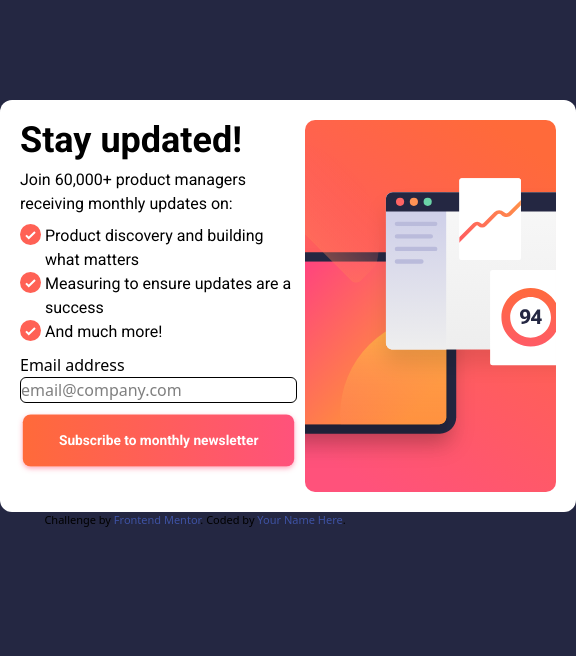
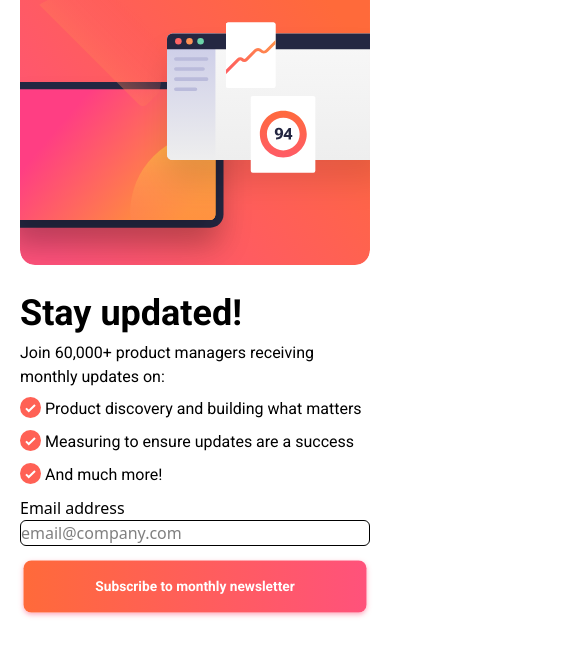
Before and after one commit to R1V3RA-1508/newsletter-sign-up-with-success-message-main, a plain HTML site: page index.html in a window 390 px wide. Shown: the whole page, 576 px wide, since content can reach past the window. Drawn offline with nearby package versions, Linux system fonts and the light colour scheme.

Commit message:
!: mobile version

```diff
--- a/index.html
+++ b/index.html
@@ -16,7 +16,7 @@
   <style>
     .attribution { font-size: 11px; text-align: center; }
     .attribution a { color: hsl(228, 45%, 44%); }
-    body { background: hsl(234, 29%, 20%); }
+    body {/* background: hsl(234, 29%, 20%);*/ }
     /* Стили для кнопки с градиентом */
     .sub, .dismiss{
       width: 100%;
@@ -57,11 +57,11 @@
 
   </style>
 </head>
-<body>
-  <div class="sign-up-form m-auto w-xl h-xl mt-25 bg-white p-5 flex justify-between rounded-xl" id="SIform">
+<body class="bg-white md:bg-cyan-950">
+  <div class="sign-up-form m-auto sm:w-xl smw-sm sm:h-xl smh-sm md:mt-25 bg-white md:p-5 pb-0 pl-5 pr-5 md:flex md:justify-between md:flex-row flex flex-col-reverse md:rounded-xl" id="SIform">
     <!-- Sign-up form start -->
       <div class="left">
-        <div class="title font-[Roboto] font-bold text-4xl">
+        <div class="title font-[Roboto] font-bold text-4xl sm:mt-2 mt-7">
           Stay updated!
         </div>
 
@@ -82,7 +82,8 @@
           <button type="submit" onclick="subscribe()" class="sub">Subscribe to monthly newsletter</button>
         </div>
       </div>
-      <div class="il ml-2"><img src="assets/images/illustration-sign-up-desktop.svg" alt=""></div>
+      <div class="il"><img class="hidden sm:flex ml-2" src="assets/images/illustration-sign-up-desktop.svg" alt="">
+      <img class="sm:hidden flex" src="assets/images/illustration-sign-up-mobile.svg" alt=""></div>
     </div>
 
     <!-- Sign-up form end -->
@@ -101,7 +102,7 @@
   </div>
     <!-- Success message end -->
 
-  <div class="attribution">
+  <div class="attribution hidden">
     Challenge by <a href="https://www.frontendmentor.io?ref=challenge" target="_blank">Frontend Mentor</a>.
     Coded by <a href="#">Your Name Here</a>.
   </div>
```
